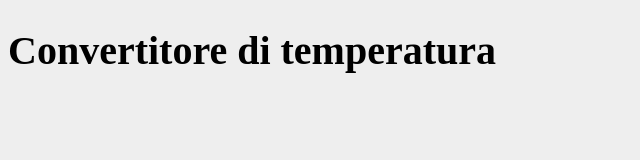
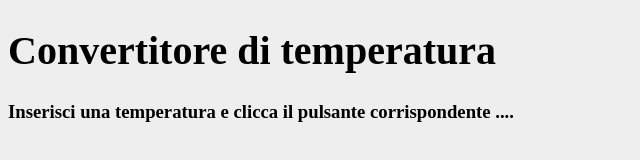
Before and after one commit to giuseppemastrandrea/convertitore-temperatura, a plain HTML site: page index.html in a window 1280 px wide. Shown: the whole page, without its empty margins (0-640 px from the left). Drawn offline with Linux system fonts and the light colour scheme.

Commit message:
Copy del sito

```diff
--- a/index.html
+++ b/index.html
@@ -10,6 +10,10 @@
 		<h1>
 			Convertitore di temperatura
 		</h1>
+
+		<h3>
+			Inserisci una temperatura e clicca il pulsante corrispondente ....
+		</h3>
 	</div>
 </body>
 </html>
```
